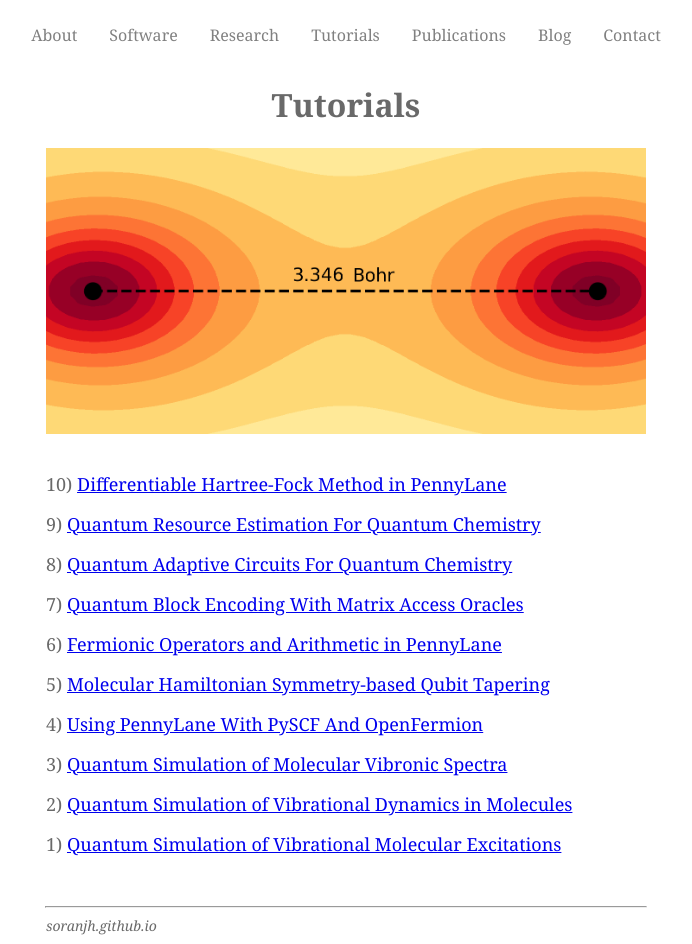
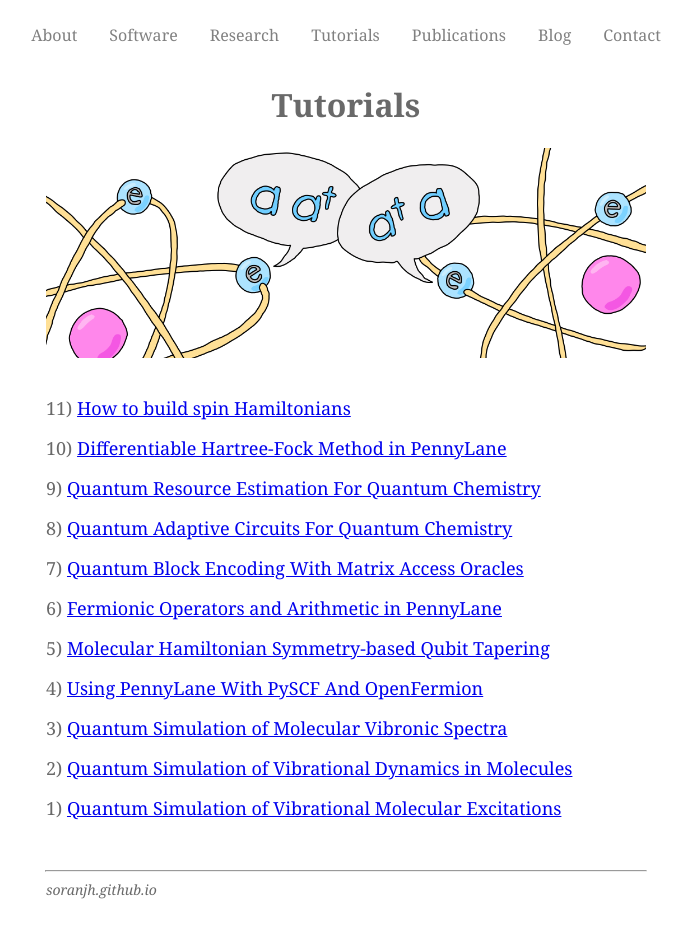
Before and after one commit to thinhnc1975/soranjh.github.io, a Jekyll site: the page built from tutorials.html, in a window 1280 px wide. Shown: the whole page, without its empty margins (294-986 px from the left). Built offline with Jekyll 4.4.1, drawn with Linux system fonts in a browser that asks for light colours; after the commit the page ends 908 px from its top, so only the background shows below that.

Commit message:
update tutorials

```diff
--- /dev/null
+++ b/google827864be6e8ab5b6.html
@@ -0,0 +1 @@
+google-site-verification: google827864be6e8ab5b6.html
--- a/publications.html
+++ b/publications.html
@@ -9,6 +9,7 @@ title: publications
 <br>
 <br>
 Please see my <a href="https://scholar.google.ca/citations?user=Ys4bssUAAAAJ&hl=en&oi=ao">google scholar</a> page for citation statistics.
+<br>
 <br>
 <br>
 30) D. Castaldo, S. Jahangiri, A. Migliore, J.M. Arrazola, S. Corni, A differentiable quantum phase estimation algorithm, <i>arXiv:</i>2406.14113, 2024
--- a/tutorials.html
+++ b/tutorials.html
@@ -3,10 +3,12 @@ layout: default
 title: Tutorials
 ---
 <h1>{{ "Tutorials" }}</h1>
-<img align="center" src="assets/images/h2.gif" alt="H2" width="600" height="286">
+<img align="center" src="assets/images/fermionic.png" alt="Fermi" width="600" height="210">
 
 <p style="margin: auto; width: 600px; margin-top: 40px; line-height=20px">
 
+11) <a href="https://pennylane.ai/qml/demos/tutorial_how_to_build_spin_hamiltonians/"> How to build spin Hamiltonians </a>
+<br><br>
 10) <a href="https://pennylane.ai/qml/demos/tutorial_differentiable_HF/"> Differentiable Hartree-Fock Method in PennyLane </a>
 <br><br>
 9) <a href="https://pennylane.ai/qml/demos/tutorial_resource_estimation/"> Quantum Resource Estimation For Quantum Chemistry </a>
```
Also changed, not shown: assets/images/fermionic.png (added).
